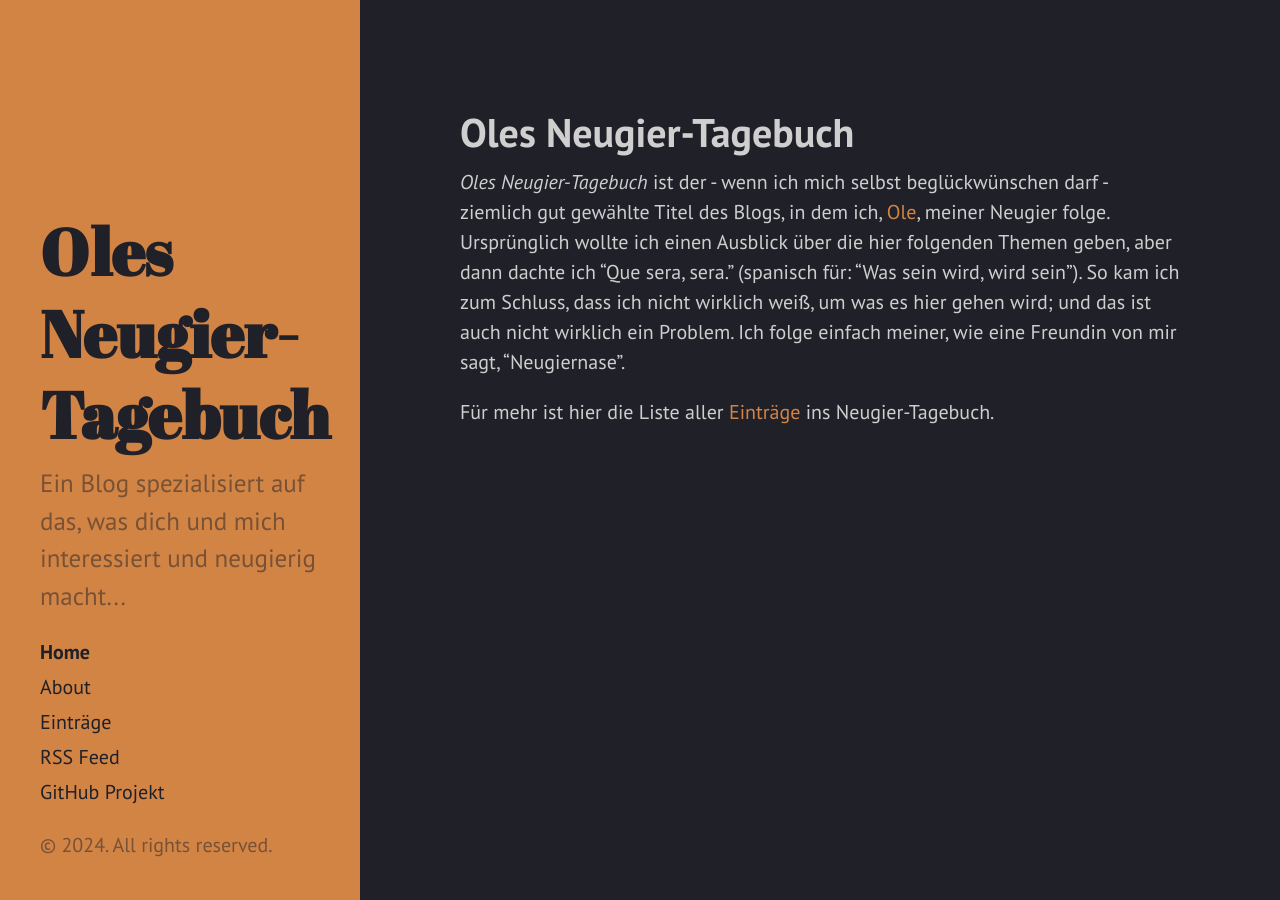
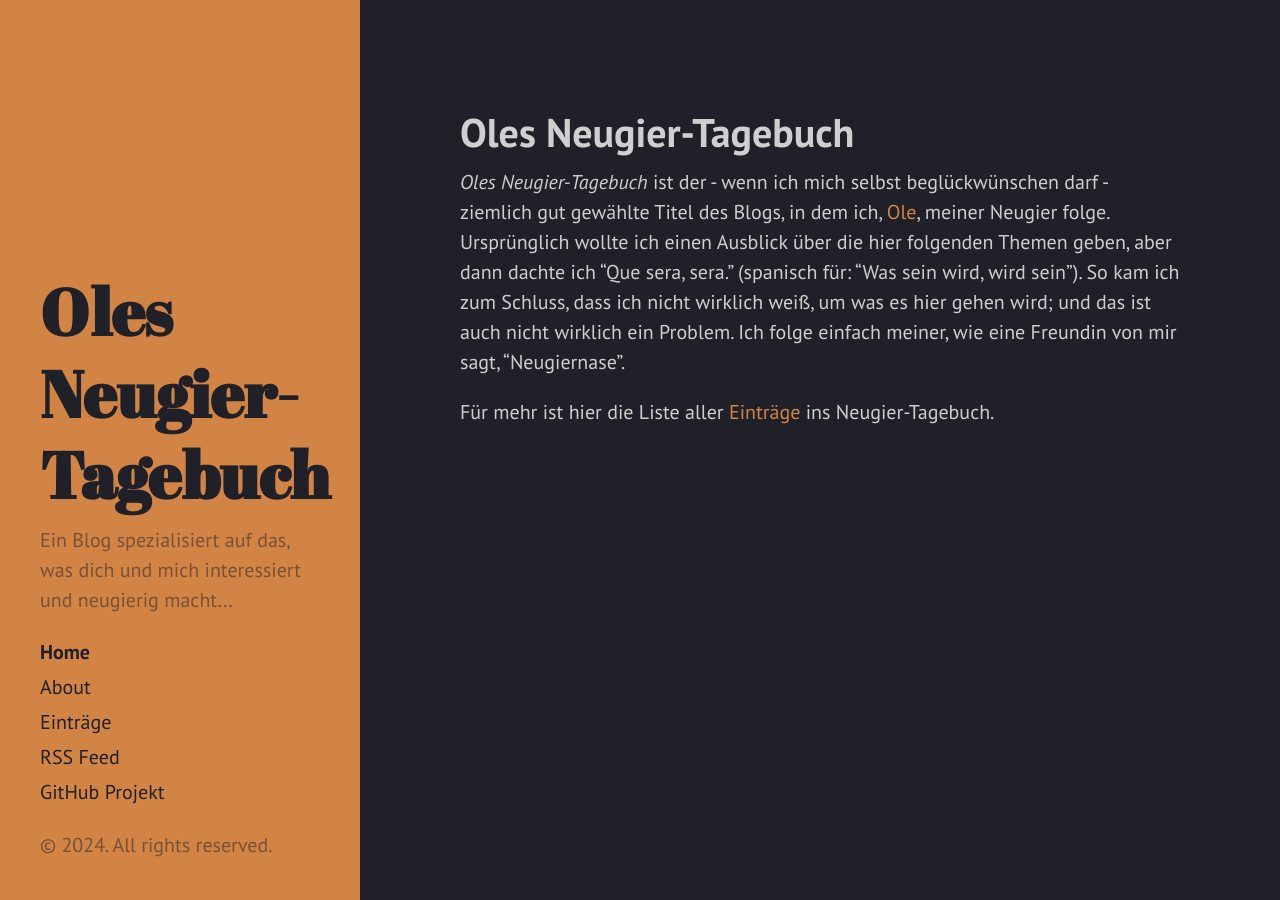
Before and after one commit to SpeedyNurBesser/speedynurbesser.github.io, a Jekyll site: the page built from index.md, in a window 1280 px wide. Built offline with Jekyll 4.4.1, drawn with Linux system fonts in a browser that asks for light colours.

Commit message:
update sidebar desc

```diff
--- a/_includes/sidebar.html
+++ b/_includes/sidebar.html
@@ -6,7 +6,7 @@
           {{ site.title }}
         </a>
       </h1>
-      <p class="lead">{{ site.description }}</p>
+      <p>{{ site.description }}</p>
     </div>
 
     <nav class="sidebar-nav">
```
